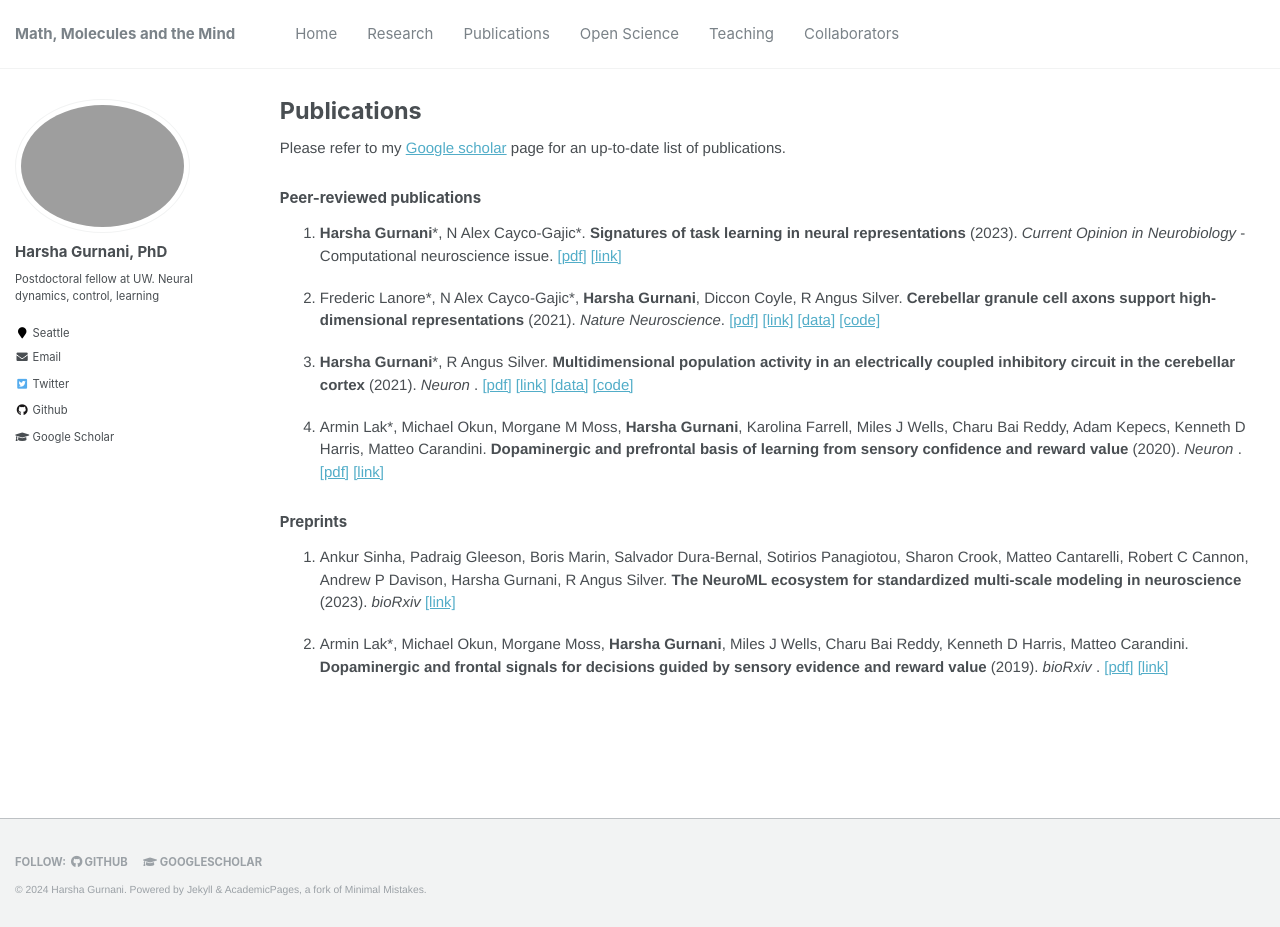
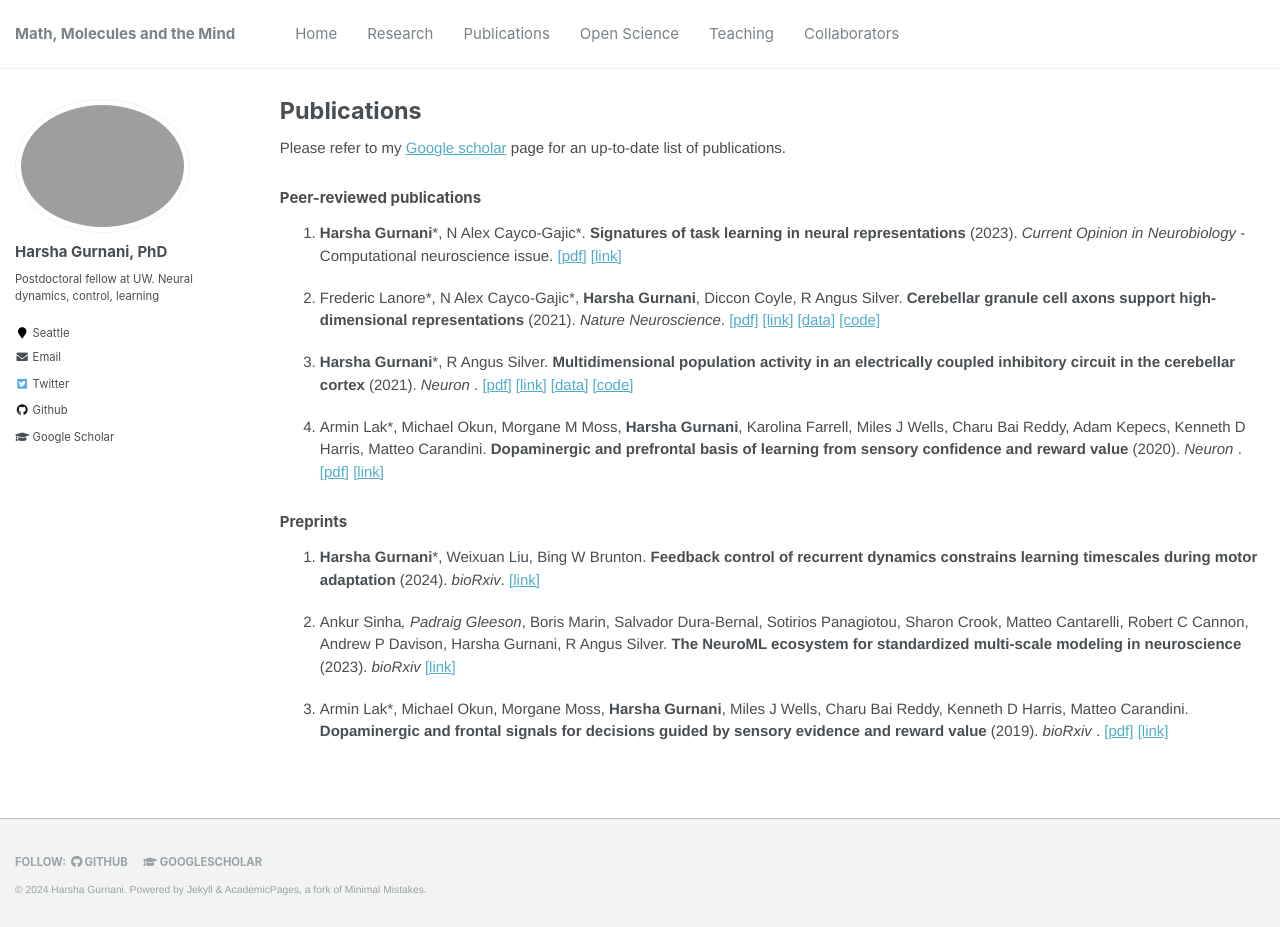
Before and after one commit to harshagurnani/harshagurnani.github.io, a Jekyll site: the page built from _pages/publications.md, in a window 1280 px wide and 927 px high. Built offline with Jekyll 4.4.1, drawn with Linux system fonts in a browser that asks for light colours.

Commit message:
Update publications.md

```diff
--- a/_pages/publications.md
+++ b/_pages/publications.md
@@ -17,6 +17,8 @@ Please refer to my [Google scholar](https://scholar.google.com/citations?user=2u
 4. Armin Lak\*, Michael Okun, Morgane M Moss, **Harsha Gurnani**, Karolina Farrell, Miles J Wells, Charu Bai Reddy, Adam Kepecs, Kenneth D Harris, Matteo Carandini. __Dopaminergic and prefrontal basis of learning from sensory confidence and reward value__ (2020).  *Neuron* .  [[pdf]](http://harshagurnani.github.io/files/Laketal_2020.pdf)  [[link]](https://doi.org/10.1016/j.neuron.2019.11.018)
 
 ### Preprints
-5. Ankur Sinha, Padraig Gleeson, Boris Marin, Salvador Dura-Bernal, Sotirios Panagiotou, Sharon Crook, Matteo Cantarelli, Robert C Cannon, Andrew P Davison, Harsha Gurnani, R Angus Silver. __The NeuroML ecosystem for standardized multi-scale modeling in neuroscience__ (2023). *bioRxiv* [[link]](https://www.biorxiv.org/content/10.1101/2023.12.07.570537v1.abstract)
+5. **Harsha Gurnani**\*, Weixuan Liu, Bing W Brunton. __Feedback control of recurrent dynamics constrains learning timescales during motor adaptation__ (2024). *bioRxiv*. [[link]](https://doi.org/10.1101/2024.05.24.595772)
 
-6. Armin Lak\*, Michael Okun, Morgane Moss, **Harsha Gurnani**, Miles J Wells, Charu Bai Reddy, Kenneth D Harris, Matteo Carandini. __Dopaminergic and frontal signals for decisions guided by sensory evidence and reward value__ (2019).  *bioRxiv* .  [[pdf]](https://www.biorxiv.org/content/biorxiv/early/2018/09/07/411413.1.full.pdf)  [[link]](https://doi.org/10.1101/411413)
+6. Ankur Sinha*, Padraig Gleeson*, Boris Marin, Salvador Dura-Bernal, Sotirios Panagiotou, Sharon Crook, Matteo Cantarelli, Robert C Cannon, Andrew P Davison, Harsha Gurnani, R Angus Silver. __The NeuroML ecosystem for standardized multi-scale modeling in neuroscience__ (2023). *bioRxiv* [[link]](https://www.biorxiv.org/content/10.1101/2023.12.07.570537v1.abstract)
+
+7. Armin Lak\*, Michael Okun, Morgane Moss, **Harsha Gurnani**, Miles J Wells, Charu Bai Reddy, Kenneth D Harris, Matteo Carandini. __Dopaminergic and frontal signals for decisions guided by sensory evidence and reward value__ (2019).  *bioRxiv* .  [[pdf]](https://www.biorxiv.org/content/biorxiv/early/2018/09/07/411413.1.full.pdf)  [[link]](https://doi.org/10.1101/411413)
```
